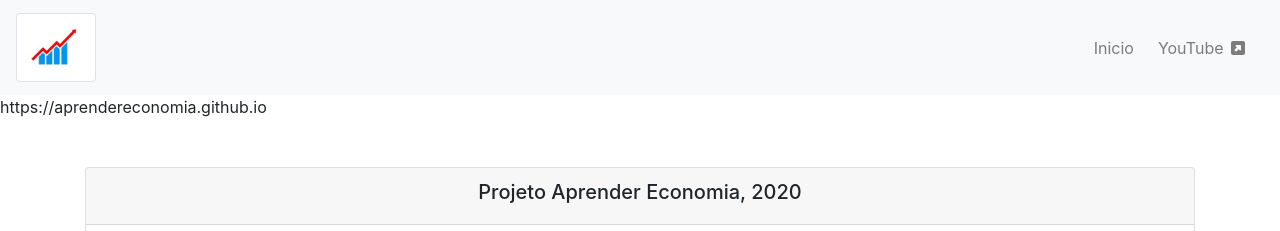
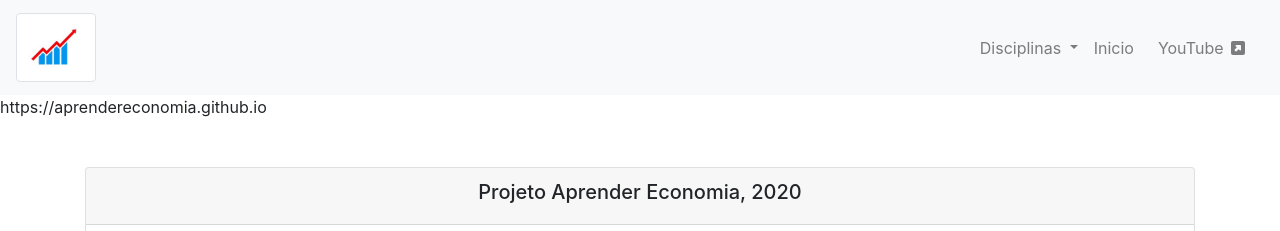
Before and after one commit to aprendereconomia/aprendereconomia.github.io, a Jekyll site: the page built from category.html, in a window 1280 px wide. Shown: the top 231 px of the page. Built offline with Jekyll 4.4.1, drawn with Linux system fonts in a browser that asks for light colours; nearby versions of some CDN libraries; library files that are not in the unit come from our copies.

Commit message:
feat: navbar dropdown section buttons
Dropdown buttons on navbar are showed when users are inside a section,
so they can now changed sections without having to go back to the main
index.

Signed-off-by: José Tobias <tobias.jc07@gmail.com>

```diff
--- a/_includes/navbar.html
+++ b/_includes/navbar.html
@@ -16,12 +16,22 @@
 
 <div class="collapse navbar-collapse ml-auto" id="navbarOptions">
     <ul class="navbar-nav ml-auto">
+        {% if page.level != "main" %}
+        <li class="nav-item dropdown">
+            <a class="nav-link dropdown-toggle" href="#" id="navbarDropdown" role="button" data-toggle="dropdown" aria="haspopup="true"" aria-expanded="false">
+                Disciplinas
+            </a>
+            <div class="dropdown-menu" aria-labelledby="navbarDropdown">
+                <a class="dropdown-item" href="{{ site.url }}{{ site.baseurl }}/introducao-a-economia-index">Introdução à Economia</a>
+                <a class="dropdown-item" href="{{ site.url }}{{ site.baseurl }}/matematica-financeira-index">Matemática Financeira</a>
+            </div>
+        </li>
+        {% endif %}
         <li class="nav-item">
             <a class="nav-link" href="{{ site.url }}{{ site.baseurl }}">
                 Inicio
             </a>
         </li>
-
         <li class="nav-item mx-2">
             <a class="nav-link" href="https://www.youtube.com/channel/UC4zRbcanlK4habf42NriZ6g" target="_blank">YouTube
                 <i class="fas fa-external-link-square-alt"></i>
```
